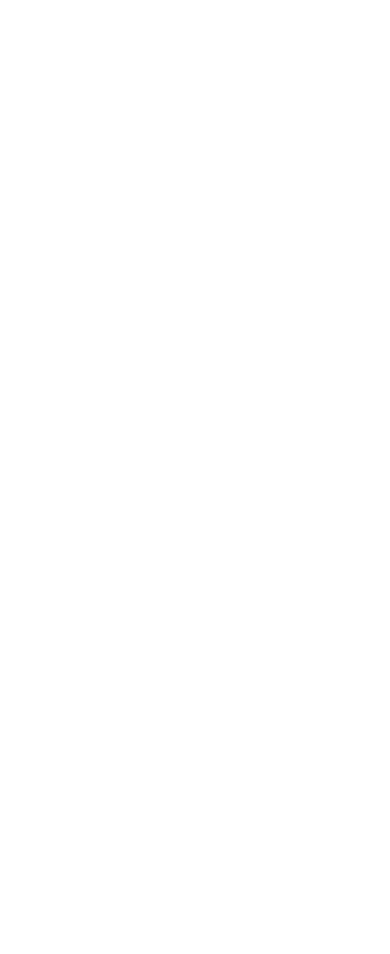
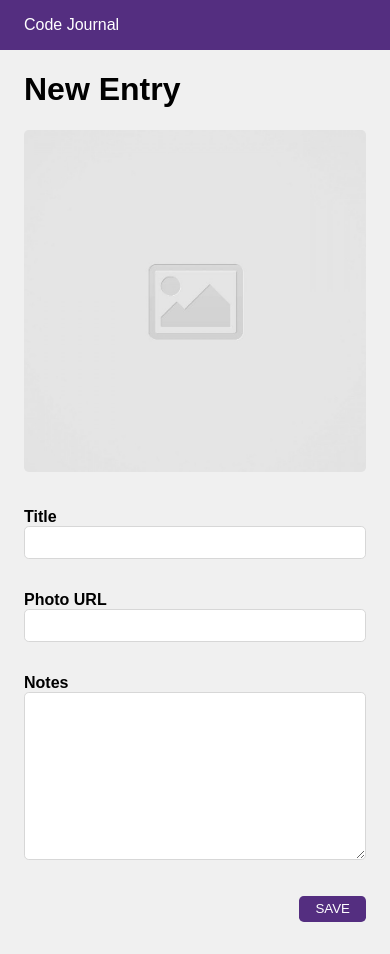
Before and after one commit to hannahnengel/code-journal, a website: page index.html in a window 390 px wide. Before the commit the page ends 844 px from the top, so only its background shows below. Drawn offline with Linux system fonts and the light colour scheme; a web font is replaced by a local one.

Commit message:
Add a div[data-view=entry-form] to the HTML.  Add a form for creating a journal entry to the div[data-view=entry-form].  Ensure that the form looks nice on both mobile-sized and desktop-sized screens.  Make all inputs of the journal entry form required.

```diff
--- a/css/styles.css
+++ b/css/styles.css
@@ -0,0 +1,64 @@
+* {
+  font-family: "Proza Libre", sans-serif;
+}
+
+label {
+  font-weight: bold;
+}
+
+/* FORM STYLING */
+.grey-background {
+  background-color: #f0f0f0;
+}
+
+.purple-background {
+  background-color: #542e80;
+  color: white;
+}
+
+label,
+input,
+textarea {
+  width: 100%;
+  margin: 0 0 1rem;
+}
+
+input,
+textarea,
+button,
+.rounded-corners {
+  border-radius: 0.3rem;
+  margin: 0 0 2rem;
+}
+
+input,
+textarea {
+  border: 1px solid #d7d7d7;
+  padding: 0.5rem;
+}
+
+button {
+  padding: 0.35rem 1rem;
+  text-transform: uppercase;
+  cursor: pointer;
+  border: none;
+}
+
+.form-actions {
+  display: flex;
+  justify-content: flex-end;
+}
+
+header {
+  padding: 1rem 0;
+}
+
+input:focus,
+textarea:focus {
+  outline: none;
+  border: 0.2rem solid #542e80;
+}
+
+.displayed-image {
+  width: 100%;
+}
--- a/index.html
+++ b/index.html
@@ -5,18 +5,59 @@
   <meta name="viewport" content="width=device-width, initial-scale=1.0">
   <title>Code Journal</title>
   <link rel="icon" href="images/favicon.ico">
-  <link
-    rel="stylesheet"
-    crossorigin="anonymous"
+  <link rel="stylesheet" crossorigin="anonymous"
     href="https://cdnjs.cloudflare.com/ajax/libs/font-awesome/5.14.0/css/all.min.css"
     integrity="sha512-1PKOgIY59xJ8Co8+NE6FZ+LOAZKjy+KY8iq0G4B3CyeY6wYHN3yt9PW0XpSriVlkMXe40PTKnXrLnZ9+fkDaog==">
+  <link rel="preconnect" href="https://fonts.googleapis.com">
+  <link rel="preconnect" href="https://fonts.gstatic.com" crossorigin>
+  <link href="https://fonts.googleapis.com/css2?family=Proza+Libre:ital,wght@0,400;0,500;0,600;1,400&display=swap"
+    rel="stylesheet">
   <link rel="stylesheet" href="css/reset.css">
   <link rel="stylesheet" href="css/layout.css">
   <link rel="stylesheet" href="css/styles.css">
 </head>
-<body>
-  <header>
-  </header>
+<body class="grey-background">
+  <div class="purple-background">
+    <div class="container">
+      <div class="row">
+        <div class="column-full">
+          <header>
+            Code Journal
+          </header>
+        </div>
+      </div>
+    </div>
+  </div>
+  <div class="container">
+    <div class="row">
+      <div data-view="entry-form" class="column-full">
+        <h1>New Entry</h1>
+        <form>
+          <div class="row">
+            <div class="column-half">
+              <label for="image"><img class="rounded-corners displayed-image" src="images/placeholder-image-square.jpg"
+                  alt="placeholder-image-square"></label>
+            </div>
+            <div class="column-half">
+              <label for="title">Title</label>
+              <input required name="title" type="text" id="title">
+              <label for="photo-url">Photo URL</label>
+              <input required name="photo-url" type="url" id="photo-url">
+            </div>
+          </div>
+          <div class="row">
+            <div class="column-full">
+              <label for="notes">Notes</label>
+              <textarea required name="notes" type="text" id="notes" rows="10"></textarea>
+              <div class="form-actions">
+                <button class="purple-background" type="submit">Save</button>
+              </div>
+            </div>
+          </div>
+        </form>
+      </div>
+    </div>
+  </div>
   <main>
   </main>
   <script src="js/data.js"></script>
```
